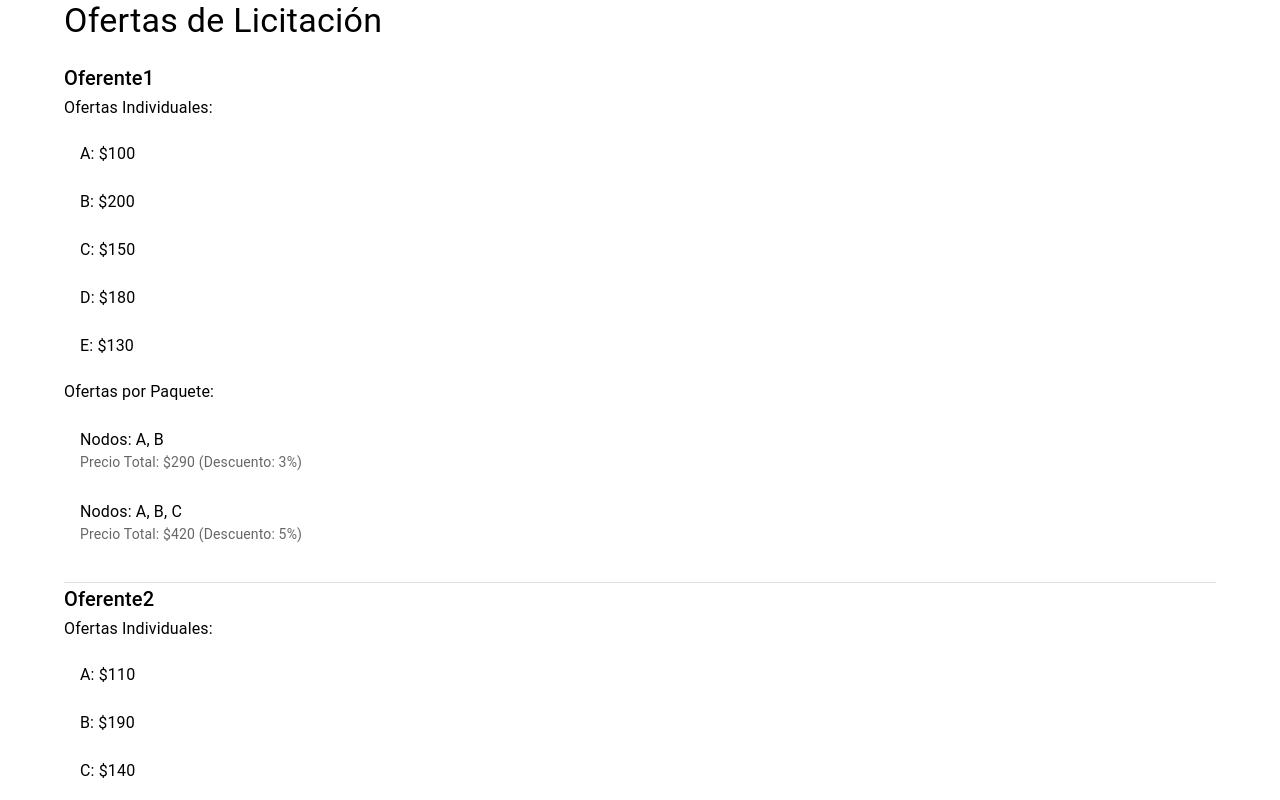
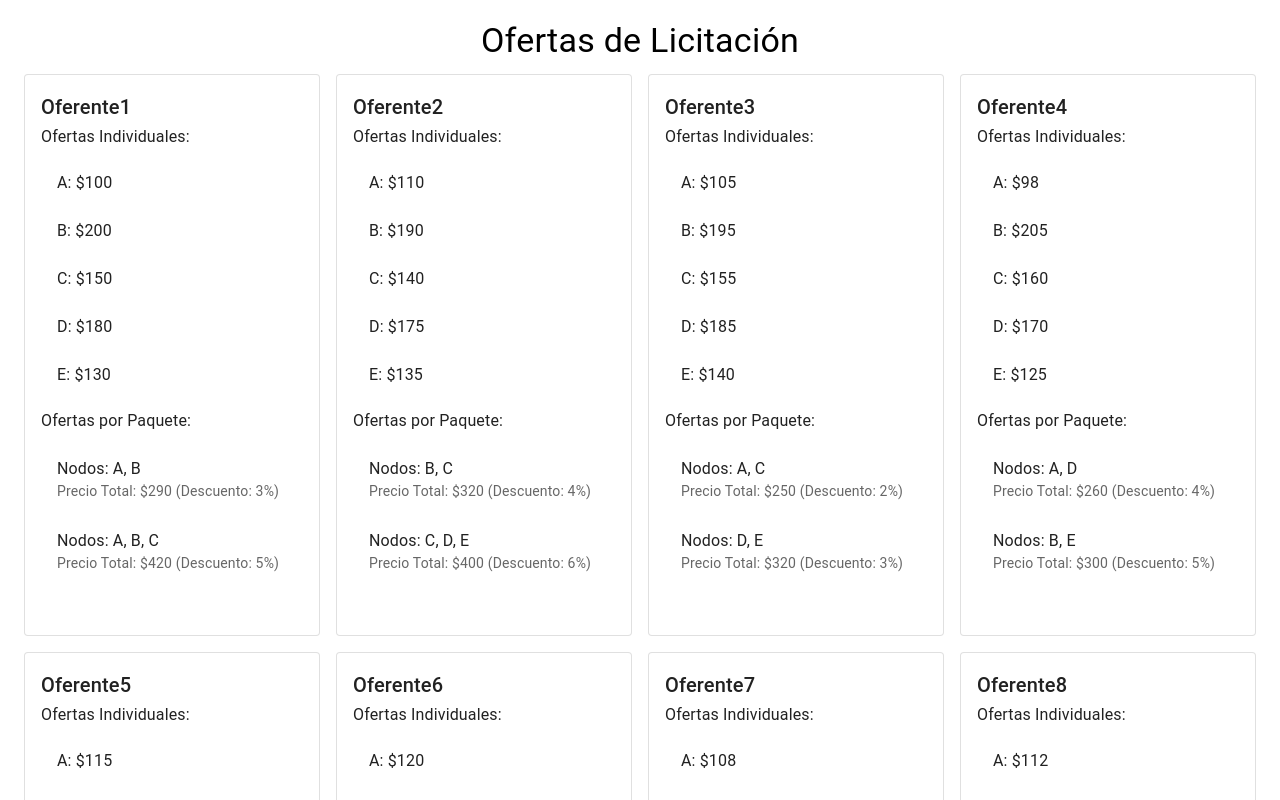
Before and after one commit to magustinmorenom/ofertaoptima, a React (Create React App) app: page / in a window 1280 px wide. Shown: the top 800 px of the page. Built offline with nearby package versions, Linux system fonts and the light colour scheme.

Commit message:
En este commite se ve todo bien, hace un acoparacion y arroja el resultado, pero no se valido ni se especifica quiern

```diff
--- a/public/data/ofertas.json
+++ b/public/data/ofertas.json
@@ -15,6 +15,54 @@
         { "nodos": ["B", "C"], "precio_total": 320, "descuento": "4%" },
         { "nodos": ["C", "D", "E"], "precio_total": 400, "descuento": "6%" }
       ]
+    },
+    {
+      "oferente": "Oferente3",
+      "ofertas_individuales": { "A": 105, "B": 195, "C": 155, "D": 185, "E": 140 },
+      "ofertas_paquete": [
+        { "nodos": ["A", "C"], "precio_total": 250, "descuento": "2%" },
+        { "nodos": ["D", "E"], "precio_total": 320, "descuento": "3%" }
+      ]
+    },
+    {
+      "oferente": "Oferente4",
+      "ofertas_individuales": { "A": 98, "B": 205, "C": 160, "D": 170, "E": 125 },
+      "ofertas_paquete": [
+        { "nodos": ["A", "D"], "precio_total": 260, "descuento": "4%" },
+        { "nodos": ["B", "E"], "precio_total": 300, "descuento": "5%" }
+      ]
+    },
+    {
+      "oferente": "Oferente5",
+      "ofertas_individuales": { "A": 115, "B": 210, "C": 145, "D": 165, "E": 135 },
+      "ofertas_paquete": [
+        { "nodos": ["A", "B", "C"], "precio_total": 450, "descuento": "6%" },
+        { "nodos": ["C", "D", "E"], "precio_total": 390, "descuento": "4%" }
+      ]
+    },
+    {
+      "oferente": "Oferente6",
+      "ofertas_individuales": { "A": 120, "B": 185, "C": 150, "D": 160, "E": 130 },
+      "ofertas_paquete": [
+        { "nodos": ["A", "E"], "precio_total": 240, "descuento": "3%" },
+        { "nodos": ["B", "C", "D"], "precio_total": 520, "descuento": "7%" }
+      ]
+    },
+    {
+      "oferente": "Oferente7",
+      "ofertas_individuales": { "A": 108, "B": 200, "C": 135, "D": 190, "E": 145 },
+      "ofertas_paquete": [
+        { "nodos": ["A", "B", "E"], "precio_total": 440, "descuento": "4%" },
+        { "nodos": ["C", "D"], "precio_total": 310, "descuento": "2%" }
+      ]
+    },
+    {
+      "oferente": "Oferente8",
+      "ofertas_individuales": { "A": 112, "B": 180, "C": 142, "D": 172, "E": 138 },
+      "ofertas_paquete": [
+        { "nodos": ["A", "C", "D"], "precio_total": 420, "descuento": "5%" },
+        { "nodos": ["B", "E"], "precio_total": 290, "descuento": "3%" }
+      ]
     }
   ]
 }
--- a/src/App.js
+++ b/src/App.js
@@ -1,5 +1,5 @@
 import React, { useState, useEffect } from 'react';
-import { Container, Typography, List, Divider } from '@mui/material';
+import { Container, Typography, Grid, Card, CardContent, Divider } from '@mui/material';
 import OfertaItem from './components/OfertaItem';
 import ResultadoOptimo from './components/ResultadoOptimo';
 
@@ -20,16 +20,25 @@ const App = () => {
   }, []);
 
   return (
-    <Container>
-      <Typography variant="h4" gutterBottom>Ofertas de Licitación</Typography>
-      <List>
+    <Container maxWidth="xl" sx={{ padding: '20px' }}>
+      <Typography variant="h4" align="center" gutterBottom>
+        Ofertas de Licitación
+      </Typography>
+
+      <Grid container spacing={2}>
         {ofertas.map((oferta, index) => (
-          <div key={index}>
-            <OfertaItem oferta={oferta} />
-            <Divider />
-          </div>
+          <Grid item xs={12} sm={6} md={4} lg={3} key={index}>
+            <Card variant="outlined">
+              <CardContent>
+                <OfertaItem oferta={oferta} />
+              </CardContent>
+            </Card>
+          </Grid>
         ))}
-      </List>
+      </Grid>
+
+      <Divider sx={{ marginY: 4 }} />
+
       <ResultadoOptimo ofertas={ofertas} />
     </Container>
   );
--- a/src/components/ResultadoOptimo.js
+++ b/src/components/ResultadoOptimo.js
@@ -5,12 +5,71 @@ const ResultadoOptimo = ({ ofertas }) => {
   const [resultado, setResultado] = useState(null);
 
   const calcularMejorCombinacion = () => {
-    // Aquí puedes agregar la lógica para calcular la combinación óptima
-    let mejorPrecio = 0; // Ejemplo de costo mínimo calculado
-    let combinacionOptima = {}; // Aquí puedes almacenar la combinación óptima de ofertas
+    const nodos = ['A', 'B', 'C', 'D', 'E'];
+    const combinaciones = [];
+    const precioMinimoPorNodo = {};
 
-    // Establece el resultado (esto es solo un ejemplo)
-    setResultado({ mejorPrecio, combinacionOptima });
+    // 1. Crear un mapa con el precio mínimo individual para cada nodo
+    nodos.forEach(nodo => {
+      let precioMinimo = Infinity;
+      ofertas.forEach(oferta => {
+        if (oferta.ofertas_individuales[nodo] < precioMinimo) {
+          precioMinimo = oferta.ofertas_individuales[nodo];
+        }
+      });
+      precioMinimoPorNodo[nodo] = precioMinimo;
+    });
+
+    // 2. Analizar todas las combinaciones de paquetes y precios individuales
+    ofertas.forEach(oferta => {
+      // Añadir ofertas individuales como combinaciones
+      Object.entries(oferta.ofertas_individuales).forEach(([nodo, precio]) => {
+        combinaciones.push({ nodos: [nodo], precio });
+      });
+
+      // Añadir ofertas en paquete como combinaciones, si cumplen con la condición de precios mínimos
+      oferta.ofertas_paquete.forEach(paquete => {
+        const esPaqueteValido = paquete.nodos.every(nodo => {
+          return paquete.precio_total / paquete.nodos.length <= precioMinimoPorNodo[nodo];
+        });
+
+        if (esPaqueteValido) {
+          combinaciones.push({ nodos: paquete.nodos, precio: paquete.precio_total });
+        }
+      });
+    });
+
+    // 3. Buscar la combinación óptima que cubra todos los nodos con el menor precio total
+    let mejorPrecioTotal = Infinity;
+    let mejorCombinacion = [];
+
+    const buscarCombinacionOptima = (nodosRestantes, combinacionActual, precioAcumulado) => {
+      if (nodosRestantes.length === 0) {
+        if (precioAcumulado < mejorPrecioTotal) {
+          mejorPrecioTotal = precioAcumulado;
+          mejorCombinacion = combinacionActual;
+        }
+        return;
+      }
+
+      combinaciones.forEach(combinacion => {
+        const nodosCubiertos = combinacion.nodos;
+        const nodosCubiertosFaltantes = nodosCubiertos.filter(nodo => nodosRestantes.includes(nodo));
+
+        if (nodosCubiertosFaltantes.length === nodosCubiertos.length) {
+          buscarCombinacionOptima(
+            nodosRestantes.filter(nodo => !nodosCubiertos.includes(nodo)),
+            [...combinacionActual, combinacion],
+            precioAcumulado + combinacion.precio
+          );
+        }
+      });
+    };
+
+    buscarCombinacionOptima(nodos, [], 0);
+
+    // 4. Guardar el resultado óptimo en el estado
+    setResultado({ mejorPrecioTotal, mejorCombinacion });
   };
 
   return (
@@ -18,10 +77,15 @@ const ResultadoOptimo = ({ ofertas }) => {
       <Button variant="contained" onClick={calcularMejorCombinacion}>Calcular Mejor Combinación</Button>
       {resultado && (
         <Box mt={2}>
-          <Typography variant="h6">Mejor Precio Total: ${resultado.mejorPrecio}</Typography>
-          {/* Mostrar la combinación óptima */}
+          <Typography variant="h6">Mejor Precio Total: ${resultado.mejorPrecioTotal}</Typography>
           <Typography variant="subtitle1">Combinación Óptima:</Typography>
-          {/* Aquí podrías iterar sobre combinacionOptima para mostrar cada nodo */}
+          <ul>
+            {resultado.mejorCombinacion.map((combo, index) => (
+              <li key={index}>
+                Nodos: {combo.nodos.join(', ')} - Precio: ${combo.precio}
+              </li>
+            ))}
+          </ul>
         </Box>
       )}
     </Box>
--- a/src/index.css
+++ b/src/index.css
@@ -1,3 +1,10 @@
+body, html, #root {
+  width: 100%;
+  margin: 0;
+  padding: 0;
+  box-sizing: border-box;
+}
+
 body {
   margin: 0;
   font-family: -apple-system, BlinkMacSystemFont, 'Segoe UI', 'Roboto', 'Oxygen',
```
Lines whose indentation alone changed are shown as unchanged.
